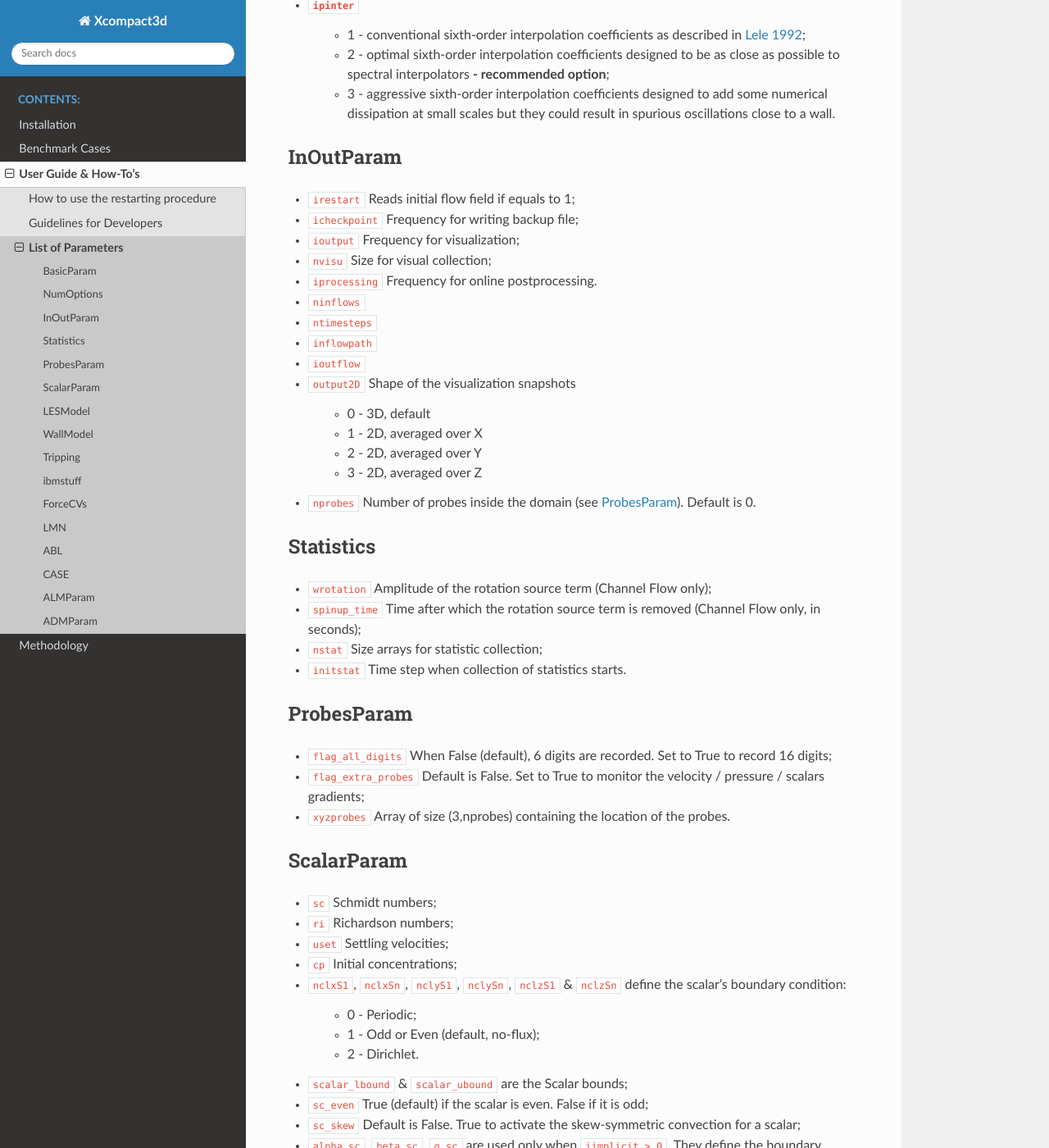
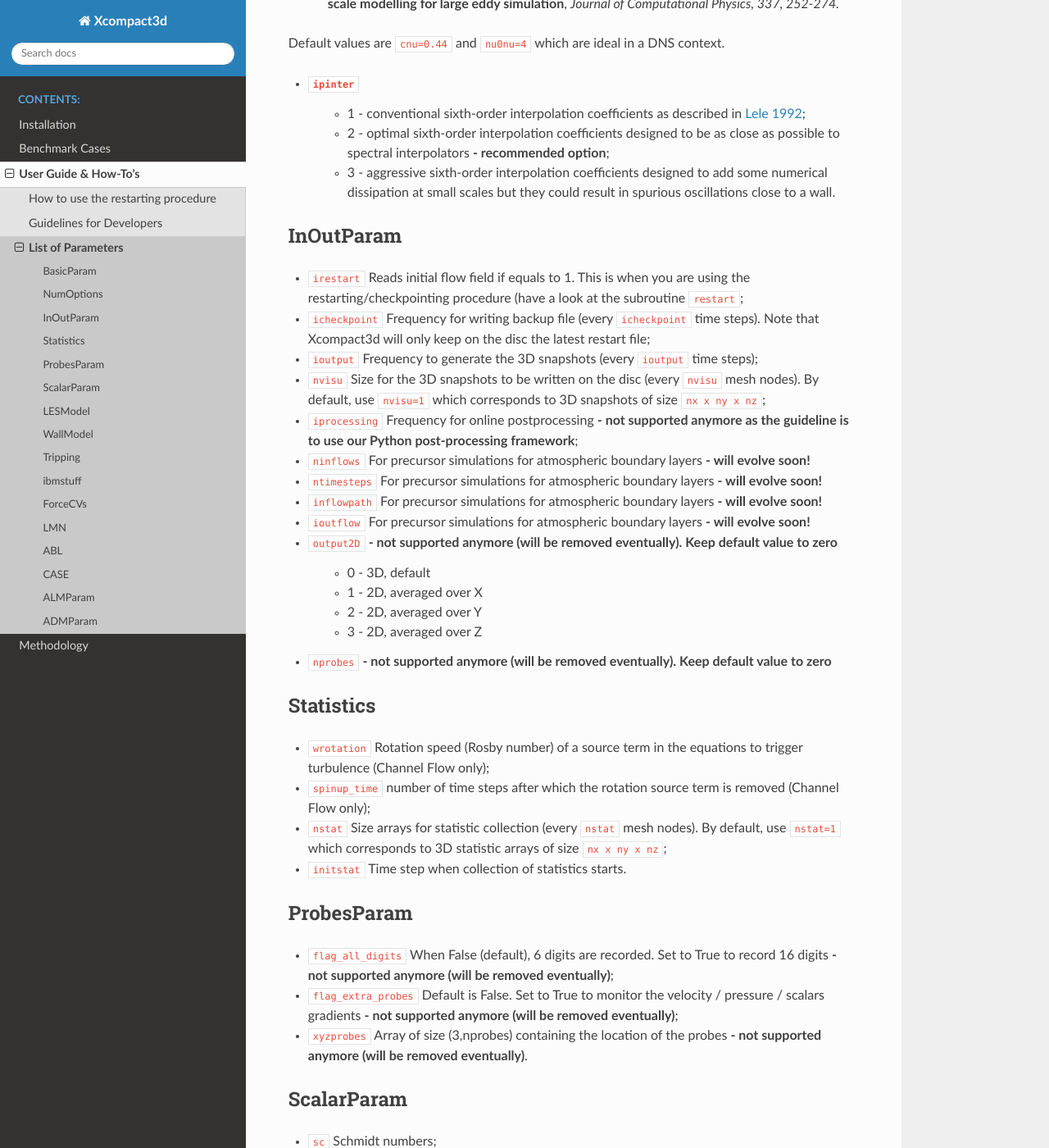
Before and after one commit to xcompact3d/Incompact3d, a Sphinx documentation site: the page built from docs/pages/user_guide/parameters.rst, in a window 1280 px wide and 1400 px high, scrolled down 4827 px. Shown: the whole window at 82% size. Built offline with Sphinx 7.4.7 and the Read the Docs theme 2.0.0, drawn with Linux system fonts in a browser that asks for light colours; some of the changed text lies outside the part shown.

Commit message:
Update parameters.rst

```diff
--- a/docs/pages/user_guide/parameters.rst
+++ b/docs/pages/user_guide/parameters.rst
@@ -88,7 +88,7 @@
 * ``nclx1``, ``nclxn``, ``ncly1``, ``nclyn``, ``nclz1`` & ``nclzn`` define the velocity's boundary condition:
 
     - 0 - Periodic boundary conditions;
-    - 1 - Free-slip boundary conditions (with two options: symmetry or anti-symmetry via the parameter ``npaire``;
+    - 1 - Free-slip boundary conditions, with two options depending on the velocity components: symmetry or anti-symmetry via the parameter ``npaire``. Basically, a free-slip periodic boundary condition in the vertical direction corresponds to u=w=constant (similar to a symmetry boundary condition for which the gradient of u and w in the vertical direction is equal to zero), and to v=0 (similar to an anti-symmetry boundary condition);
     - 2 - Dirichlet boundary conditions.
 
     Note that the fractional step method in the code does not need explicit boundary conditions for the pressure field.
@@ -164,38 +164,38 @@
 InOutParam
 ----------
 
-* ``irestart`` Reads initial flow field if equals to 1;
-* ``icheckpoint`` Frequency for writing backup file;
-* ``ioutput`` Frequency for visualization;
-* ``nvisu`` Size for visual collection;
-* ``iprocessing`` Frequency for online postprocessing.
-* ``ninflows``
-* ``ntimesteps``
-* ``inflowpath``
-* ``ioutflow``
-* ``output2D`` Shape of the visualization snapshots
+* ``irestart`` Reads initial flow field if equals to 1. This is when you are using the restarting/checkpointing procedure (have a look at the subroutine ``restart``;
+* ``icheckpoint`` Frequency for writing backup file (every ``icheckpoint`` time steps). Note that Xcompact3d will only keep on the disc the latest restart file;
+* ``ioutput`` Frequency to generate the 3D snapshots (every ``ioutput`` time steps);
+* ``nvisu`` Size for the 3D snapshots to be written on the disc (every ``nvisu`` mesh nodes). By default, use ``nvisu=1`` which corresponds to 3D snapshots of size ``nx x ny x nz``;
+* ``iprocessing`` Frequency for online postprocessing **- not supported anymore as the guideline is to use our Python post-processing framework**;
+* ``ninflows`` For precursor simulations for atmospheric boundary layers **- will evolve soon!**
+* ``ntimesteps`` For precursor simulations for atmospheric boundary layers **- will evolve soon!**
+* ``inflowpath`` For precursor simulations for atmospheric boundary layers **- will evolve soon!**
+* ``ioutflow`` For precursor simulations for atmospheric boundary layers **- will evolve soon!**
+* ``output2D`` **- not supported anymore (will be removed eventually). Keep default value to zero**
 
     - 0 - 3D, default
     - 1 - 2D, averaged over X
     - 2 - 2D, averaged over Y
     - 3 - 2D, averaged over Z
 
-* ``nprobes`` Number of probes inside the domain (see :ref:`ProbesParam`). Default is 0.
+* ``nprobes`` **- not supported anymore (will be removed eventually). Keep default value to zero**
 
 Statistics
 ----------
 
-* ``wrotation`` Amplitude of the rotation source term (Channel Flow only);
-* ``spinup_time`` Time after which the rotation source term is removed (Channel Flow only, in seconds);
-* ``nstat`` Size arrays for statistic collection;
+* ``wrotation`` Rotation speed (Rosby number) of a source term in the equations to trigger turbulence (Channel Flow only);
+* ``spinup_time`` number of time steps after which the rotation source term is removed (Channel Flow only);
+* ``nstat`` Size arrays for statistic collection (every ``nstat`` mesh nodes). By default, use ``nstat=1`` which corresponds to 3D statistic arrays of size ``nx x ny x nz``;
 * ``initstat`` Time step when collection of statistics starts.
 
 ProbesParam
 -----------
 
-* ``flag_all_digits`` When False (default), 6 digits are recorded. Set to True to record 16 digits;
-* ``flag_extra_probes`` Default is False. Set to True to monitor the velocity / pressure / scalars gradients;
-* ``xyzprobes`` Array of size (3,nprobes) containing the location of the probes.
+* ``flag_all_digits`` When False (default), 6 digits are recorded. Set to True to record 16 digits **- not supported anymore (will be removed eventually)**;
+* ``flag_extra_probes`` Default is False. Set to True to monitor the velocity / pressure / scalars gradients **- not supported anymore (will be removed eventually)**;
+* ``xyzprobes`` Array of size (3,nprobes) containing the location of the probes **- not supported anymore (will be removed eventually)**.
 
 ScalarParam
 -----------
```
